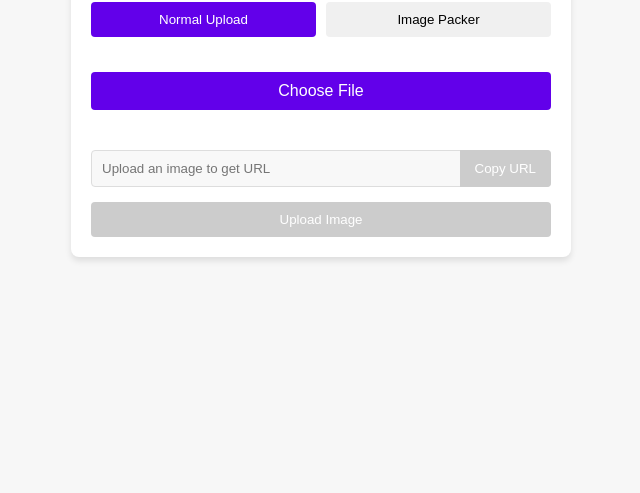
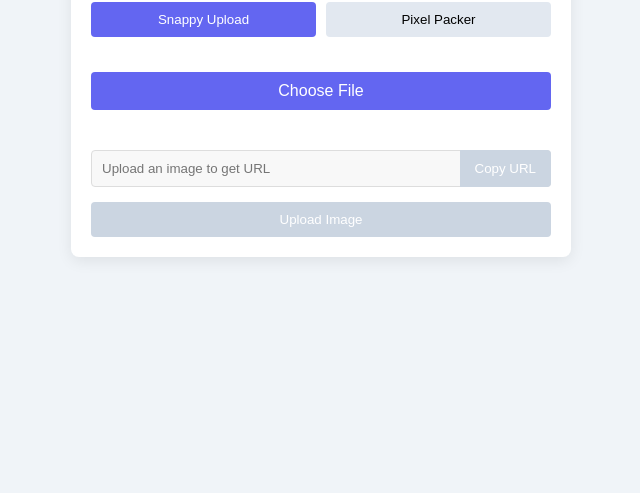
Before and after one commit to mandeep511/data-prep-image-upload, a website: page public/index.html in a window 1280 px wide. Shown: the part 307-800 px from the top of the page, without its empty margins (319-959 px from the left). Drawn offline with nearby package versions, Linux system fonts and the light colour scheme.

Commit message:
added better names and colors

```diff
--- a/public/index.html
+++ b/public/index.html
@@ -13,8 +13,8 @@
 
     <!-- Add tab buttons -->
     <div class="tabs">
-      <button class="tab-btn active" data-tab="normal">Normal Upload</button>
-      <button class="tab-btn" data-tab="packer">Image Packer</button>
+      <button class="tab-btn active" data-tab="normal">Snappy Upload</button>
+      <button class="tab-btn" data-tab="packer">Pixel Packer</button>
     </div>
 
     <!-- Normal upload tab -->
--- a/public/script.js
+++ b/public/script.js
@@ -7,7 +7,7 @@ function uuidv4() {
 }
 
 class ImagePacker {
-  constructor(canvasId, maxSize = 512) {
+  constructor(canvasId, maxSize = 2048) {
     this.canvas = document.getElementById(canvasId);
     this.ctx = this.canvas.getContext('2d');
     this.maxSize = maxSize;
--- a/public/styles.css
+++ b/public/styles.css
@@ -13,7 +13,7 @@ body, html {
   justify-content: center;
   align-items: center;
   font-family: 'Arial', sans-serif;
-  background: #f7f7f7;
+  background: #f0f4f8;
 }
 
 .container {
@@ -23,8 +23,8 @@ body, html {
   width: 80%;
   max-width: 500px;
   padding: 20px;
-  background: #fff;
-  box-shadow: 0 4px 6px rgba(0, 0, 0, 0.1);
+  background: #ffffff;
+  box-shadow: 0 4px 15px rgba(0, 0, 0, 0.08);
   border-radius: 8px;
   text-align: center;
 }
@@ -34,7 +34,7 @@ p {
 }
 
 h1 {
-  color: #333;
+  color: #2d3748;
   margin: 0;
 }
 
@@ -49,7 +49,7 @@ h1 {
   padding: 10px 20px;
   margin: 0;
   cursor: pointer;
-  background: #6200ea;
+  background: #6366f1;
   color: white;
   border-radius: 4px;
 }
@@ -59,7 +59,7 @@ input[type="file"] {
 }
 
 input[type="file"]:disabled + .custom-file-upload {
-  background: #ccc;
+  background: #cbd5e1;
   cursor: not-allowed;
 }
 
@@ -90,7 +90,7 @@ input[type="text"]:read-only {
   right: 0;
   top: 0;
   height: 100%;
-  background: #6200ea;
+  background: #6366f1;
   color: white;
   border: none;
   padding: 10px 15px;
@@ -101,7 +101,7 @@ input[type="text"]:read-only {
 button[type="submit"], .btn {
   width: 100%;
   padding: 10px;
-  background: #6200ea;
+  background: #6366f1;
   color: white;
   border: none;
   cursor: pointer;
@@ -109,7 +109,7 @@ button[type="submit"], .btn {
 }
 
 button[type="submit"]:disabled, .btn:disabled {
-  background: #ccc;
+  background: #cbd5e1;
   cursor: not-allowed;
 }
 
@@ -122,7 +122,7 @@ button[type="submit"]:disabled, .btn:disabled {
 .canvas-container {
   position: relative;
   margin: 20px 0;
-  border: 2px dashed #ddd;
+  border: 2px dashed #e2e8f0;
   border-radius: 4px;
 }
 
@@ -199,14 +199,14 @@ button[type="submit"]:disabled, .btn:disabled {
 .tab-btn {
   flex: 1;
   padding: 10px;
-  background: #f0f0f0;
+  background: #e2e8f0;
   border: none;
   border-radius: 4px;
   cursor: pointer;
 }
 
 .tab-btn.active {
-  background: #6200ea;
+  background: #6366f1;
   color: white;
 }
 
@@ -232,7 +232,7 @@ button[type="submit"]:disabled, .btn:disabled {
   right: 0;
   top: 0;
   height: 100%;
-  background: #6200ea;
+  background: #6366f1;
   color: white;
   border: none;
   padding: 10px 15px;
@@ -242,17 +242,17 @@ button[type="submit"]:disabled, .btn:disabled {
 }
 
 .copy-btn:hover {
-  background: #5000c7;
+  background: #4f46e5;
 }
 
 .copy-btn:disabled {
-  background: #ccc;
+  background: #cbd5e1;
   cursor: not-allowed;
 }
 
 /* Add success animation for copy */
 .copy-btn.success {
-  background: #4caf50;
+  background: #10b981;
 }
 
 /* Add form disabled state */
```
